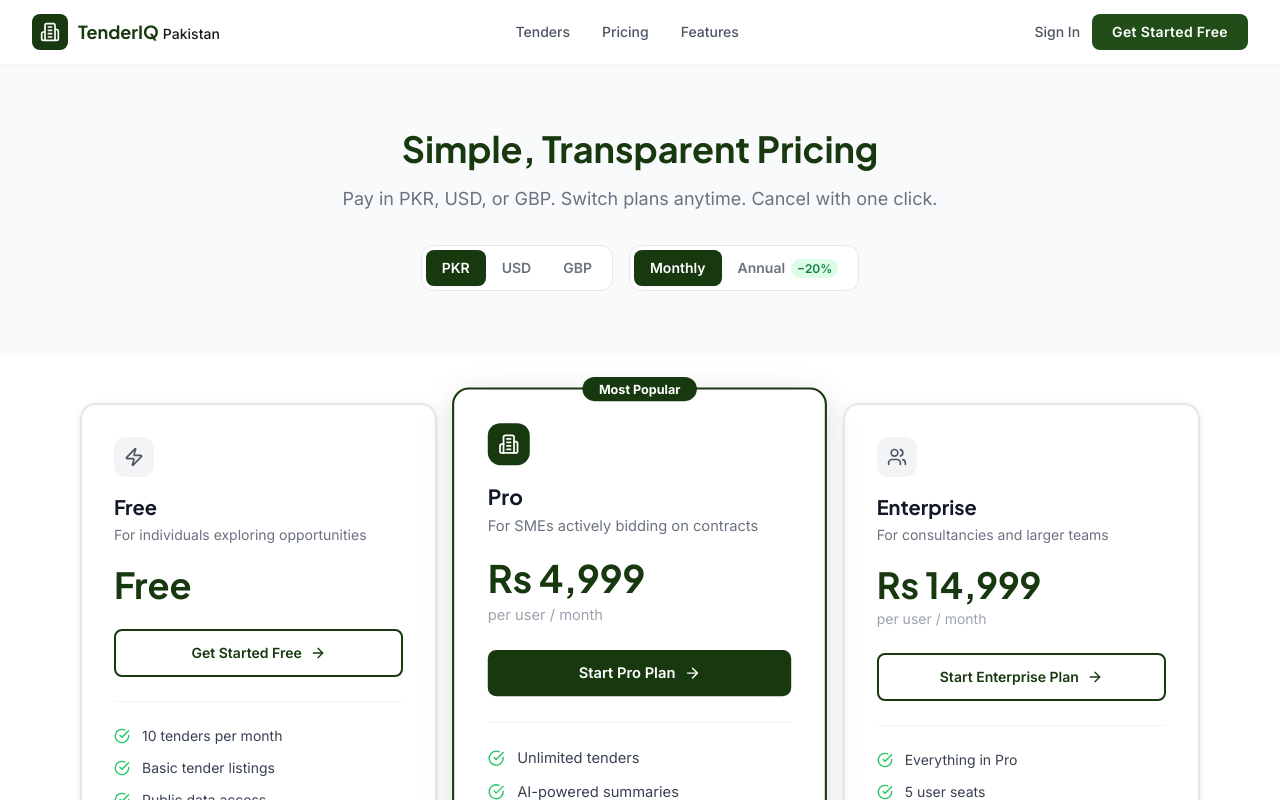
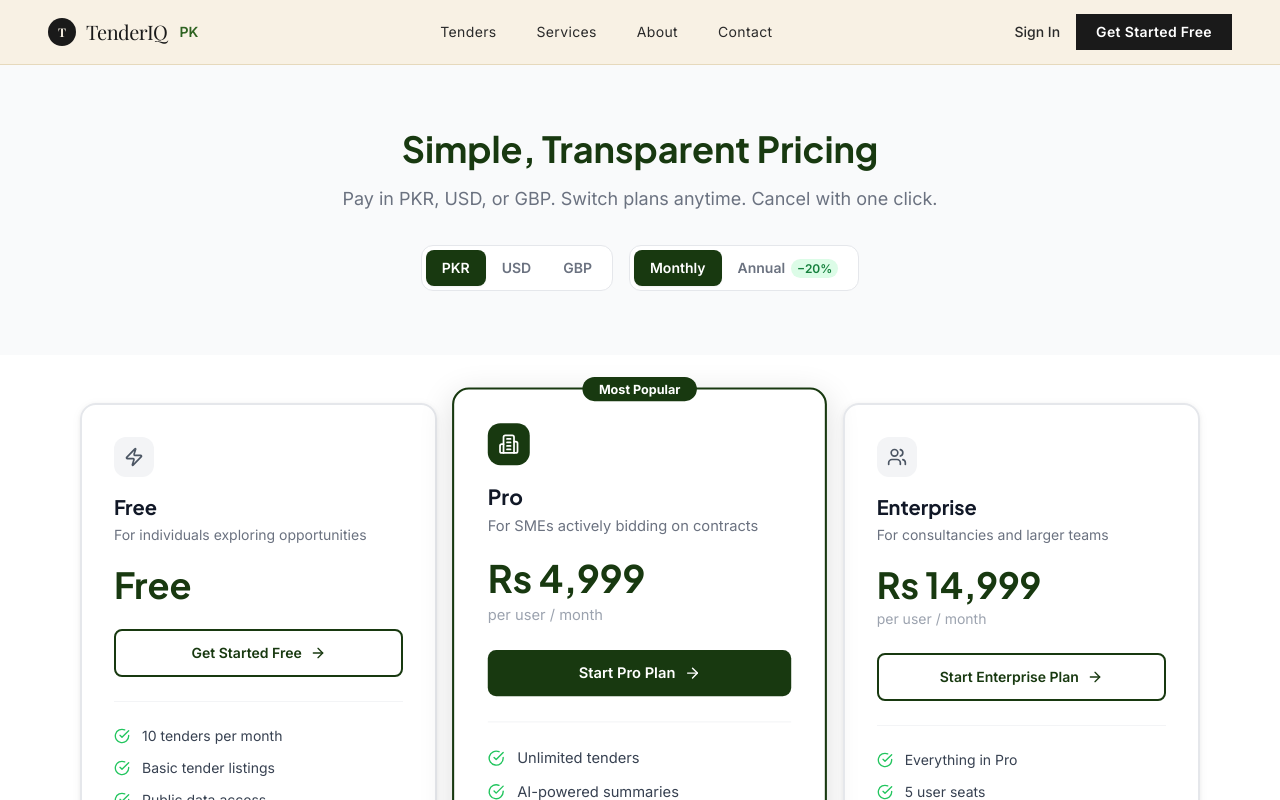
Before and after one commit to wishshery/tender-intelligence-pk, a Next.js app in the folder frontend/: page /pricing in a window 1280 px wide. Shown: the top 800 px of the page. Built offline with nearby package versions, Linux system fonts and the light colour scheme; a web font is replaced by a local one.

Commit message:
feat: Wix-inspired UI redesign - remove payments, cream/serif design

```diff
--- a/frontend/src/components/landing/Navbar.tsx
+++ b/frontend/src/components/landing/Navbar.tsx
@@ -2,84 +2,89 @@
 
 import Link from "next/link";
 import { useState } from "react";
-import { Menu, X, Building2 } from "lucide-react";
+import { X, Menu } from "lucide-react";
 import { useAuthStore } from "@/lib/auth";
+
+const NAV_LINKS = [
+  { href: "/tenders",   label: "Tenders" },
+  { href: "/#services", label: "Services" },
+  { href: "/#about",    label: "About" },
+  { href: "/#contact",  label: "Contact" },
+];
 
 export default function Navbar() {
   const [open, setOpen] = useState(false);
   const { isAuthenticated } = useAuthStore();
 
-  const links = [
-    { href: "/tenders", label: "Tenders" },
-    { href: "/pricing", label: "Pricing" },
-    { href: "/#features", label: "Features" },
-  ];
+  return (
+    <nav className="bg-cream-100 border-b border-cream-300 sticky top-0 z-50">
+      <div className="max-w-7xl mx-auto px-6 lg:px-12">
+        <div className="flex items-center justify-between h-16">
 
-  return (
-    <nav className="bg-white/95 backdrop-blur-sm border-b border-gray-100 sticky top-0 z-50">
-      <div className="max-w-7xl mx-auto px-4 sm:px-6 lg:px-8">
-        <div className="flex items-center justify-between h-16">
           {/* Logo */}
           <Link href="/" className="flex items-center gap-2.5">
-            <div className="w-9 h-9 bg-brand-900 rounded-lg flex items-center justify-center">
-              <Building2 className="w-5 h-5 text-white" />
-            </div>
-            <div>
-              <span className="font-bold text-brand-900 text-lg font-display">TenderIQ</span>
-              <span className="text-gold-700 text-sm font-medium ml-1">Pakistan</span>
-            </div>
+            <span className="w-7 h-7 rounded-full bg-charcoal-900 flex items-center justify-center text-cream-100 text-xs font-bold font-serif">
+              T
+            </span>
+            <span className="font-serif text-xl text-charcoal-900 tracking-tight">TenderIQ</span>
+            <span className="text-forest-600 text-sm font-semibold ml-0.5">PK</span>
           </Link>
 
-          {/* Desktop nav */}
-          <div className="hidden md:flex items-center gap-8">
-            {links.map((l) => (
+          {/* Desktop links */}
+          <div className="hidden md:flex items-center gap-10">
+            {NAV_LINKS.map((l) => (
               <Link key={l.href} href={l.href}
-                className="text-gray-600 hover:text-brand-900 font-medium transition-colors text-sm">
+                className="text-sm text-charcoal-800 hover:text-charcoal-900 transition-colors tracking-wide">
                 {l.label}
               </Link>
             ))}
           </div>
 
-          {/* Auth buttons */}
-          <div className="hidden md:flex items-center gap-3">
+          {/* Desktop CTA */}
+          <div className="hidden md:flex items-center gap-4">
             {isAuthenticated ? (
-              <Link href="/dashboard" className="btn-primary py-2 px-4 text-sm">
-                Dashboard
-              </Link>
+              <Link href="/dashboard" className="btn-dark text-sm px-5 py-2">Dashboard</Link>
             ) : (
               <>
-                <Link href="/auth/login" className="text-gray-600 hover:text-brand-900 font-medium text-sm">
+                <Link href="/auth/login"
+                  className="text-sm text-charcoal-800 hover:text-charcoal-900 font-medium transition-colors">
                   Sign In
                 </Link>
-                <Link href="/auth/signup" className="btn-primary py-2 px-5 text-sm">
+                <Link href="/auth/signup" className="btn-dark text-sm px-5 py-2">
                   Get Started Free
                 </Link>
               </>
             )}
           </div>
 
-          {/* Mobile menu toggle */}
-          <button className="md:hidden" onClick={() => setOpen(!open)}>
-            {open ? <X className="w-6 h-6" /> : <Menu className="w-6 h-6" />}
+          {/* Mobile toggle */}
+          <button
+            className="md:hidden p-1.5 border border-charcoal-800 text-charcoal-900"
+            onClick={() => setOpen(!open)} aria-label="Toggle menu">
+            {open ? <X className="w-4 h-4" /> : <Menu className="w-4 h-4" />}
           </button>
+        </div>
       </div>
 
       {/* Mobile menu */}
       {open && (
-          <div className="md:hidden border-t border-gray-100 py-4 space-y-3">
-            {links.map((l) => (
+        <div className="md:hidden border-t border-cream-300 bg-cream-100 px-6 py-5 space-y-4">
+          {NAV_LINKS.map((l) => (
             <Link key={l.href} href={l.href}
-                className="block py-2 text-gray-700 font-medium" onClick={() => setOpen(false)}>
+              className="block text-sm text-charcoal-800 font-medium" onClick={() => setOpen(false)}>
               {l.label}
             </Link>
           ))}
-            <div className="flex flex-col gap-2 pt-3 border-t border-gray-100">
-              <Link href="/auth/login" className="btn-outline py-2 text-center text-sm" onClick={() => setOpen(false)}>Sign In</Link>
-              <Link href="/auth/signup" className="btn-primary py-2 text-center text-sm" onClick={() => setOpen(false)}>Get Started Free</Link>
+          <div className="flex flex-col gap-3 pt-4 border-t border-cream-300">
+            <Link href="/auth/login"
+              className="text-sm text-center py-2.5 border border-charcoal-900 text-charcoal-900 font-medium hover:bg-charcoal-900 hover:text-white transition-colors"
+              onClick={() => setOpen(false)}>Sign In</Link>
+            <Link href="/auth/signup"
+              className="text-sm text-center py-2.5 bg-charcoal-900 text-white font-medium hover:bg-charcoal-800 transition-colors"
+              onClick={() => setOpen(false)}>Get Started Free</Link>
           </div>
         </div>
       )}
-      </div>
     </nav>
   );
 }
```
Lines whose indentation alone changed are shown as unchanged.
